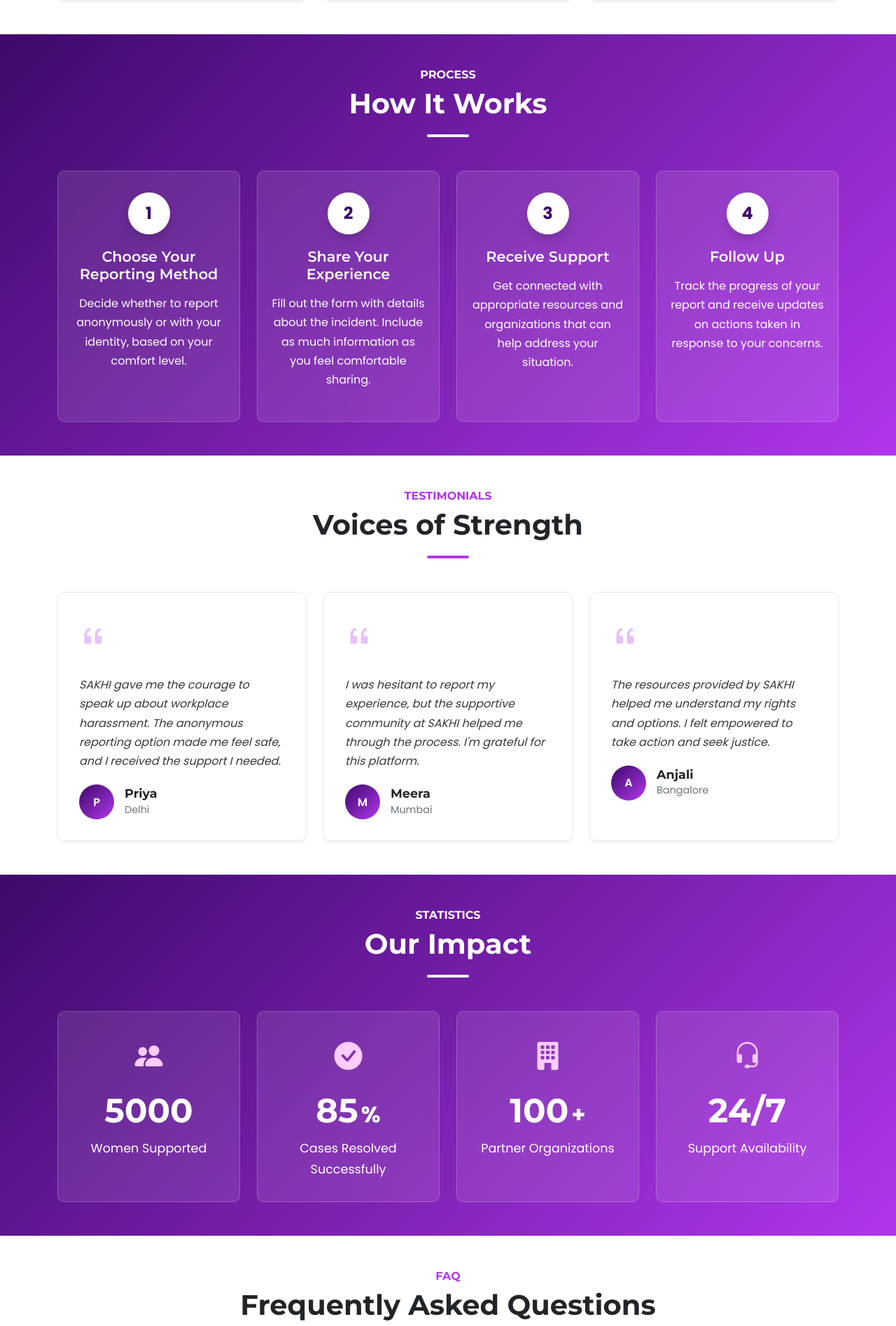
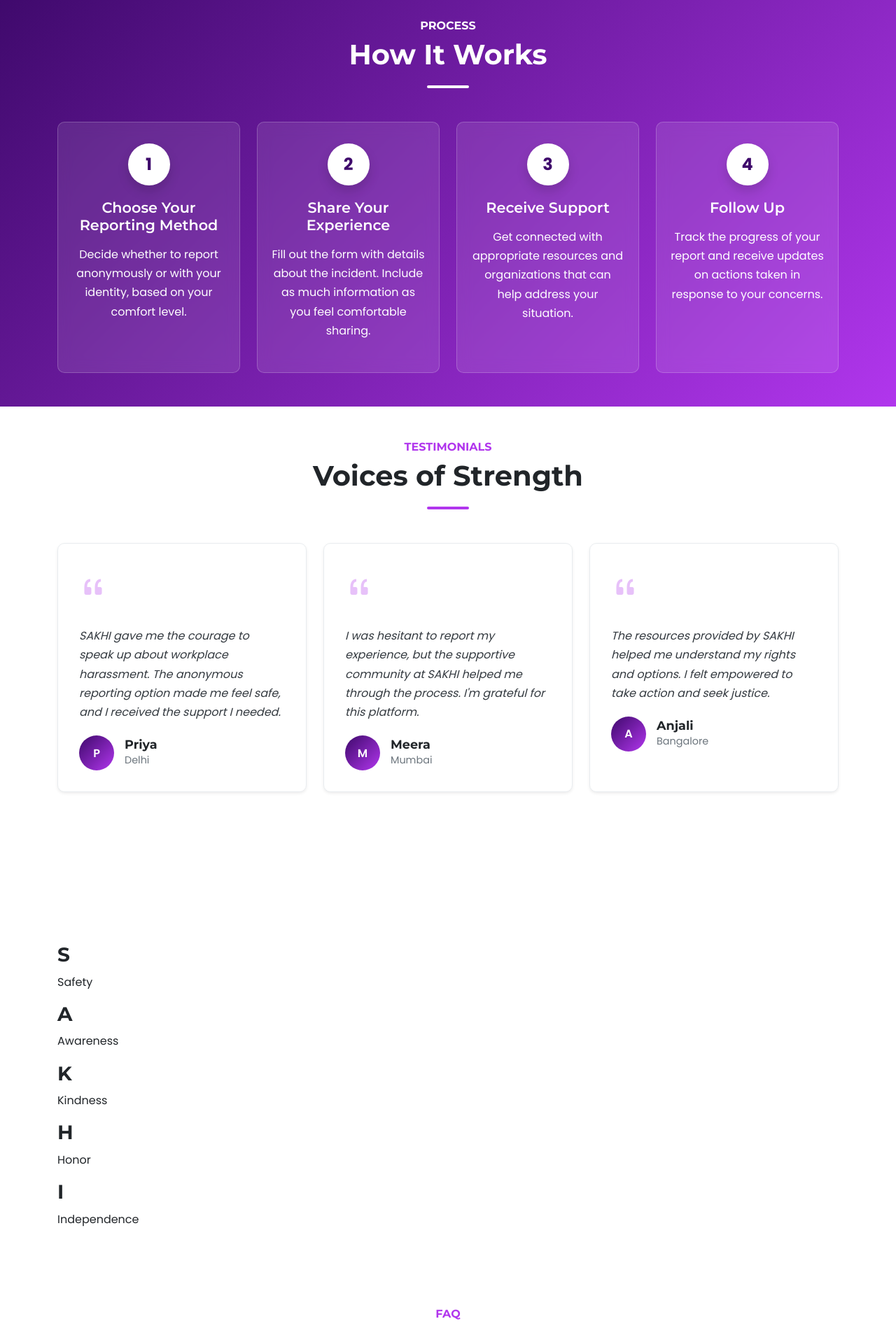
Before and after one commit to nehachaudhari20/She_Solves_EmpowHER, a FastAPI app: page / in a window 1280 px wide. Shown: the part 1569-3464 px from the top of the page at 70% size. Run offline with FastAPI, Linux system fonts and the light colour scheme.

Commit message:
Update home.html

```diff
--- a/templates/home.html
+++ b/templates/home.html
@@ -52,7 +52,7 @@
               <a class="nav-link" href="#features-section">ABOUT</a>
             </li>
             <li class="nav-item">
-              <a class="nav-link" href="#footer">ORGANIZATIONS</a>
+              <a class="nav-link" href="#footer">CONTACT US</a>
             </li>
           </ul>
           <a href="/chatbot" class="chat-btn">
@@ -63,7 +63,7 @@
     </nav>
 
     <!-- Hero Section -->
-    <header class="hero-section">
+    <header id="hero" class="hero-section">
       <div class="container text-center">
         <div class="row justify-content-center">
           <div class="col-lg-10">
@@ -71,10 +71,7 @@
             <h2 class="hero-subtitle" data-aos="fade-up" data-aos-delay="200">
               Your Trusted Companion in Times of Need
             </h2>
-            <p class="lead mb-5" data-aos="fade-up" data-aos-delay="400">
-              A safe platform for women to report harassment, discrimination,
-              and other issues with complete confidentiality and support.
-            </p>
+            <p class=" herVoice" data-aos="fade-up" data-aos-delay="400">"Her voice, her safety."</p>
             <p class="report-text" data-aos="fade-up" data-aos-delay="600">
               REPORT AN ISSUE, WRITE HERE...
             </p>
@@ -104,7 +101,7 @@
     </header>
 
     <!-- Features Section -->
-    <section class="features-section py-5">
+    <section id="features-section" class="features-section py-5">
       <div class="container">
         <div class="section-header text-center mb-5" data-aos="fade-up">
           <h6 class="text-primary fw-bold">OUR SERVICES</h6>
@@ -319,53 +316,49 @@
       </div>
     </section>
 
-    <!-- Statistics Section -->
-    <section class="statistics-section py-5">
+    <section class="sakhi-section py-5">
         <div class="container">
             <div class="section-header text-center mb-5" data-aos="fade-up">
-          <h6 class="text-white fw-bold">STATISTICS</h6>
-          <h2 class="section-title text-white">Our Impact</h2>
+                <h2 class="section-title text-white">What is SAKHI?</h2>
                 <div class="section-divider bg-white"></div>
             </div>
 
-        <div class="row g-4">
-          <div class="col-md-3" data-aos="fade-up" data-aos-delay="100">
-            <div class="stat-card">
-              <div class="stat-icon">
-                <i class="bi bi-people-fill"></i>
+            <!-- Flex container for one-line layout -->
+            <div class="sakhi-container">
+                <div class="sakhi-card" data-aos="fade-up" data-aos-delay="100">
+                    <div class="sakhi-icon">
+                        <!-- <i class="bi bi-shield-lock"></i> -->
                     </div>
-              <h3 class="counter" data-target="5000">0</h3>
-              <p>Women Supported</p>
+                    <h3>S</h3>
+                    <p>Safety</p>
                 </div>
+                <div class="sakhi-card" data-aos="fade-up" data-aos-delay="200">
+                    <div class="sakhi-icon">
+                        <!-- <i class="bi bi-lightbulb"></i> -->
                     </div>
-          <div class="col-md-3" data-aos="fade-up" data-aos-delay="200">
-            <div class="stat-card">
-              <div class="stat-icon">
-                <i class="bi bi-check-circle-fill"></i>
+                    <h3>A</h3>
+                    <p>Awareness</p>
                 </div>
-              <h3 class="counter" data-target="85">0</h3>
-              <span class="percent">%</span>
-              <p>Cases Resolved Successfully</p>
+                <div class="sakhi-card" data-aos="fade-up" data-aos-delay="300">
+                    <div class="sakhi-icon">
+                        <!-- <i class="bi bi-heart-fill"></i> -->
                     </div>
+                    <h3>K</h3>
+                    <p>Kindness</p>
                 </div>
-          <div class="col-md-3" data-aos="fade-up" data-aos-delay="300">
-            <div class="stat-card">
-              <div class="stat-icon">
-                <i class="bi bi-building-fill"></i>
+                <div class="sakhi-card" data-aos="fade-up" data-aos-delay="400">
+                    <div class="sakhi-icon">
+                        <!-- <i class="bi bi-award-fill"></i> -->
                     </div>
-              <h3 class="counter" data-target="100">0</h3>
-              <span class="plus">+</span>
-              <p>Partner Organizations</p>
+                    <h3>H</h3>
+                    <p>Honor</p>
                 </div>
+                <div class="sakhi-card" data-aos="fade-up" data-aos-delay="500">
+                    <div class="sakhi-icon">
+                        <!-- <i class="bi bi-person-check-fill"></i> -->
                     </div>
-          <div class="col-md-3" data-aos="fade-up" data-aos-delay="400">
-            <div class="stat-card">
-              <div class="stat-icon">
-                <i class="bi bi-headset"></i>
-              </div>
-              <h3>24/7</h3>
-              <p>Support Availability</p>
-            </div>
+                    <h3>I</h3>
+                    <p>Independence</p>
                 </div>
             </div>
         </div>
@@ -534,14 +527,13 @@
           the way.
         </p>
         <div class="cta-buttons">
-          <a href="#" class="btn btn-primary btn-lg">Report Now</a>
-          <a href="#" class="btn btn-outline-light btn-lg">Learn More</a>
+          <a href="#hero" class="btn btn-primary btn-lg">Report Now</a>
         </div>
       </div>
     </section>
 
     <!-- Footer -->
-    <footer class="footer py-5">
+    <footer id="footer" class="footer py-5">
       <div class="container">
         <div class="row g-4">
           <div class="col-lg-4 col-md-6">
```
Lines whose indentation alone changed are shown as unchanged.
